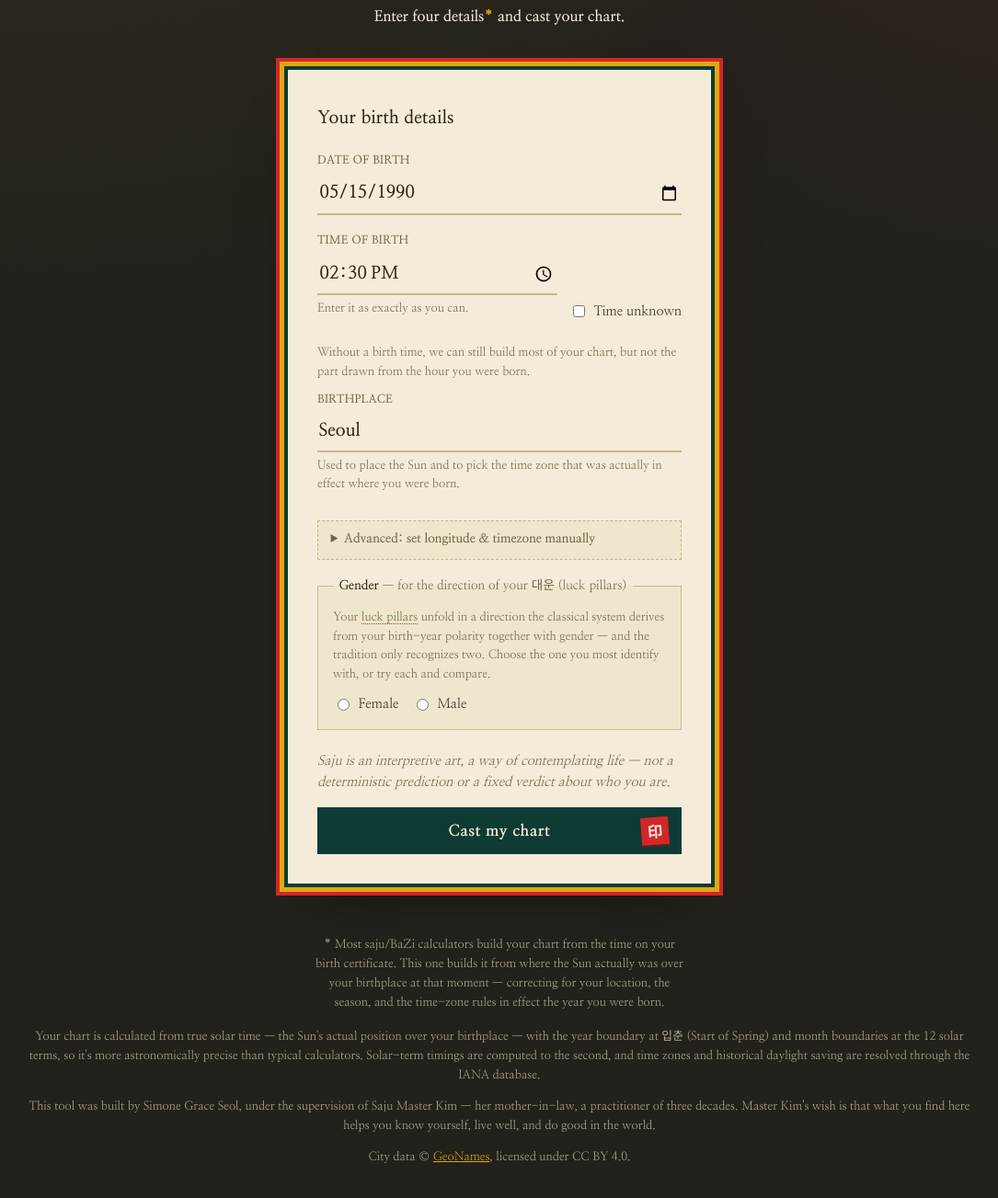
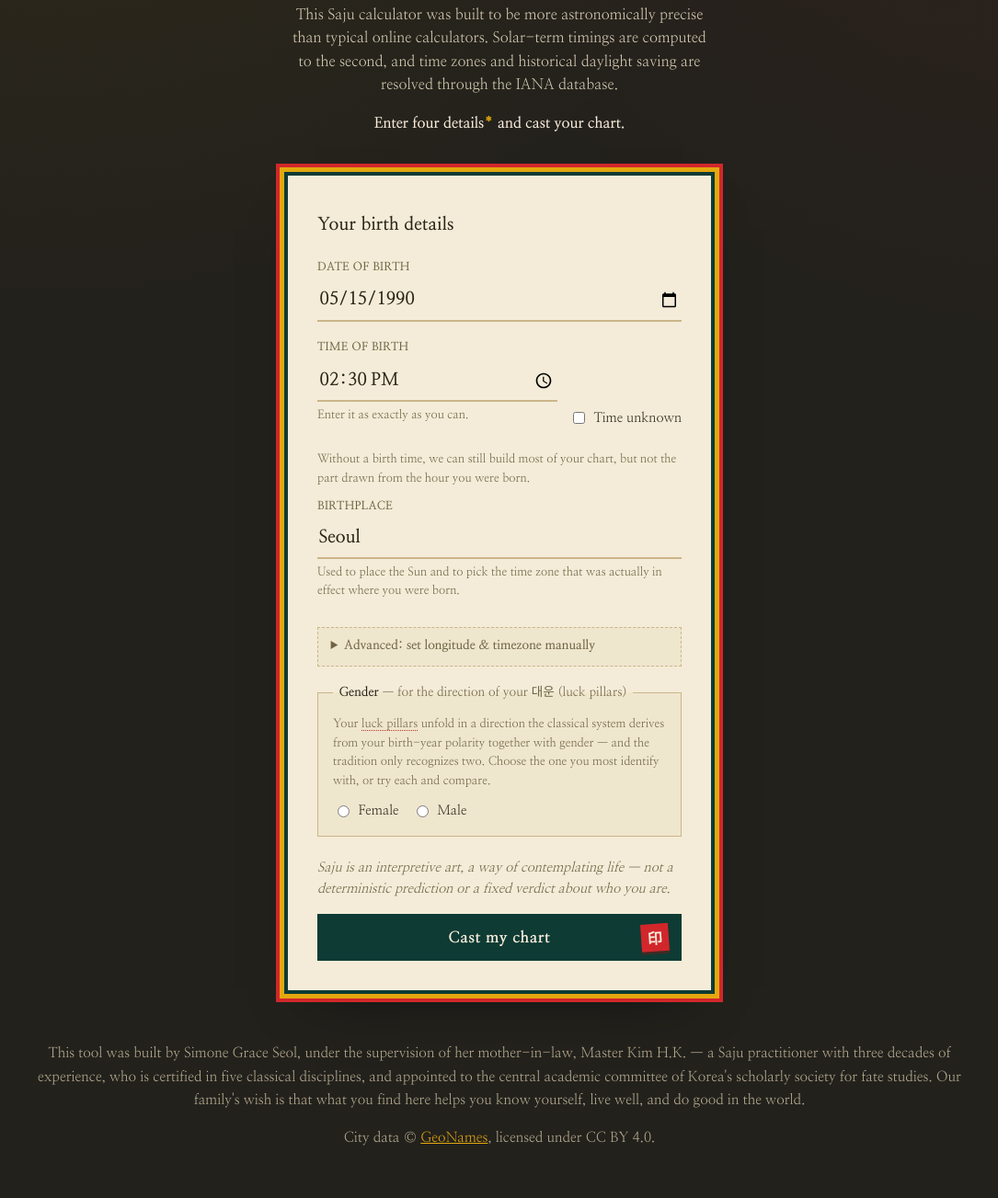
Before and after one commit to World-of-Simone/saju, a website built with Vite: page web/index.html in a window 1280 px wide. Shown: the part 463-1766 px from the top of the page at 92% size, without its empty margins (97-1182 px from the left). Built offline with nearby package versions, Linux system fonts and the light colour scheme; a web font is replaced by a local one.

Commit message:
Move precision note into hero, tighten and enlarge footer credit
Add a hero paragraph explaining the calculator's astronomical precision and
retire the two overlapping footer notes that covered the same ground. The
asterisk anchor moves onto the new paragraph. Rewrite the credit with Master
Kim H.K.'s full standing and bump the footer font size for legibility.

Co-Authored-By: Claude Opus 4 <noreply@anthropic.com>

```diff
--- a/web/index.html
+++ b/web/index.html
@@ -21,6 +21,11 @@
           Saju is ancient Korean art that reads your life from the pattern the sky held at
           the hour you were born, arranged into a portrait of your character, your closest
           relationships, and the seasons your luck moves through.
+        </p>
+        <p id="accuracy-note" class="tagline">
+          This Saju calculator was built to be more astronomically precise than typical
+          online calculators. Solar-term timings are computed to the second, and time zones
+          and historical daylight saving are resolved through the IANA database.
         </p>
         <p class="lead-cta">Enter four details<a href="#accuracy-note" class="asterisk">*</a> and cast your chart.</p>
       </header>
@@ -108,24 +113,12 @@
       </main>
 
       <footer class="footer">
-        <p id="accuracy-note" class="accuracy-note">
-          * Most saju/BaZi calculators build your chart from the time on your birth
-          certificate. This one builds it from where the Sun actually was over your
-          birthplace at that moment — correcting for your location, the season, and the
-          time-zone rules in effect the year you were born.
-        </p>
         <p>
-          Your chart is calculated from true solar time — the Sun's actual position over your
-          birthplace — with the year boundary at 입춘 (Start of Spring) and month boundaries at
-          the 12 solar terms, so it's more astronomically precise than typical calculators.
-          Solar-term timings are computed to the second, and time zones and historical daylight
-          saving are resolved through the IANA database.
-        </p>
-        <p>
-          This tool was built by Simone Grace Seol, under the supervision of Saju Master
-          Kim — her mother-in-law, a practitioner of three decades. Master Kim's wish is
-          that what you find here helps you know yourself, live well, and do good in the
-          world.
+          This tool was built by Simone Grace Seol, under the supervision of her mother-in-law,
+          Master Kim H.K. — a Saju practitioner with three decades of experience, who is
+          certified in five classical disciplines, and appointed to the central academic
+          committee of Korea's scholarly society for fate studies. Our family's wish is that
+          what you find here helps you know yourself, live well, and do good in the world.
         </p>
         <p>
           City data ©
--- a/web/style.css
+++ b/web/style.css
@@ -397,5 +397,5 @@ input:focus { outline: none; border-bottom-color: var(--accent); }
 .tooltip .tt-title .tt-ko { color: var(--gold); font-weight: 500; margin-left: 0.35rem; }
 
 /* ---- Footer (sits on the dark canvas → light ink) ---- */
-.footer { text-align: center; margin-top: 3.5rem; font-size: 0.8rem; color: #b7ad92; line-height: 1.65; }
+.footer { text-align: center; margin-top: 3.5rem; font-size: 0.95rem; color: #b7ad92; line-height: 1.7; }
 .footer a { color: var(--gold); }
```
